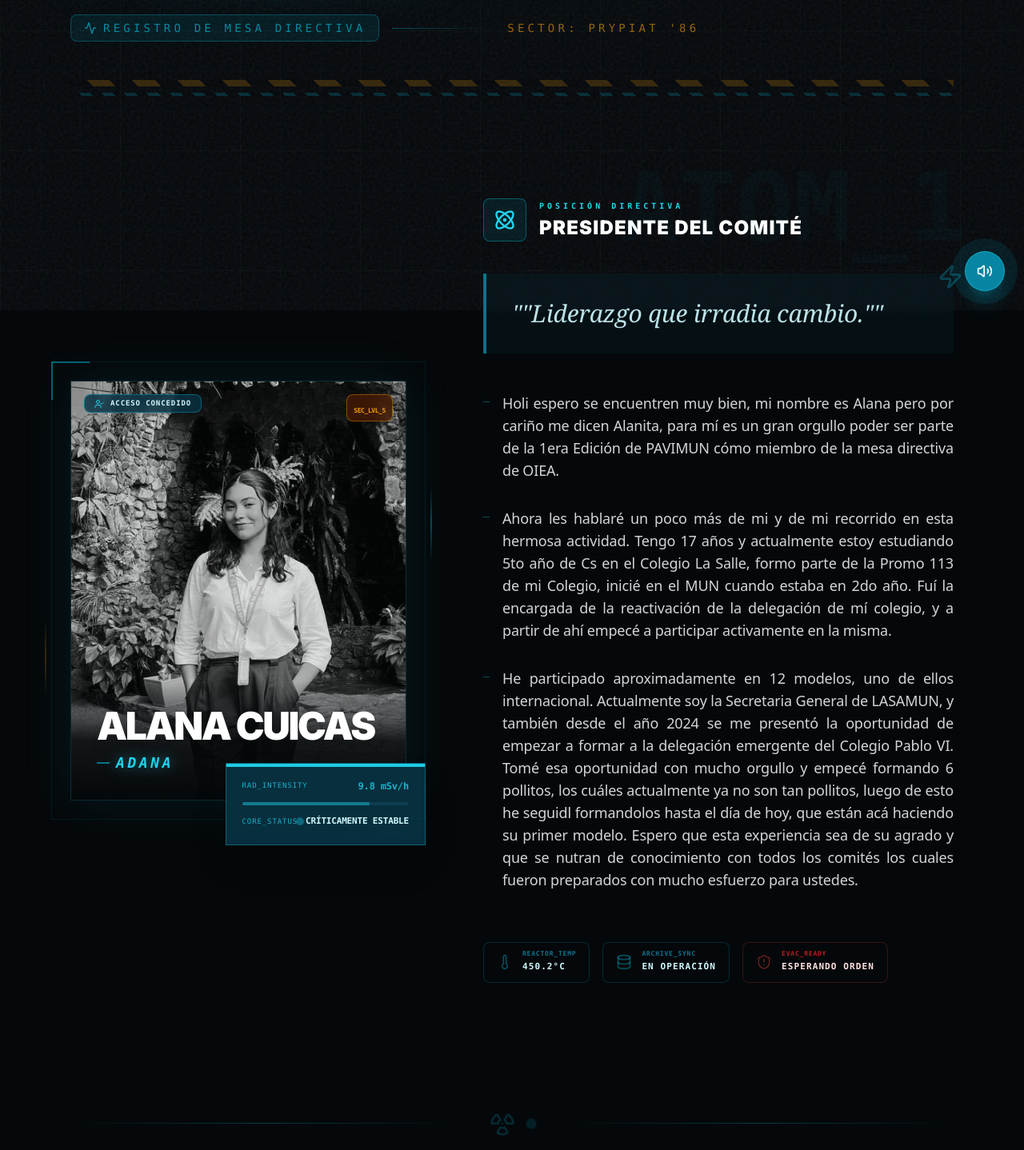
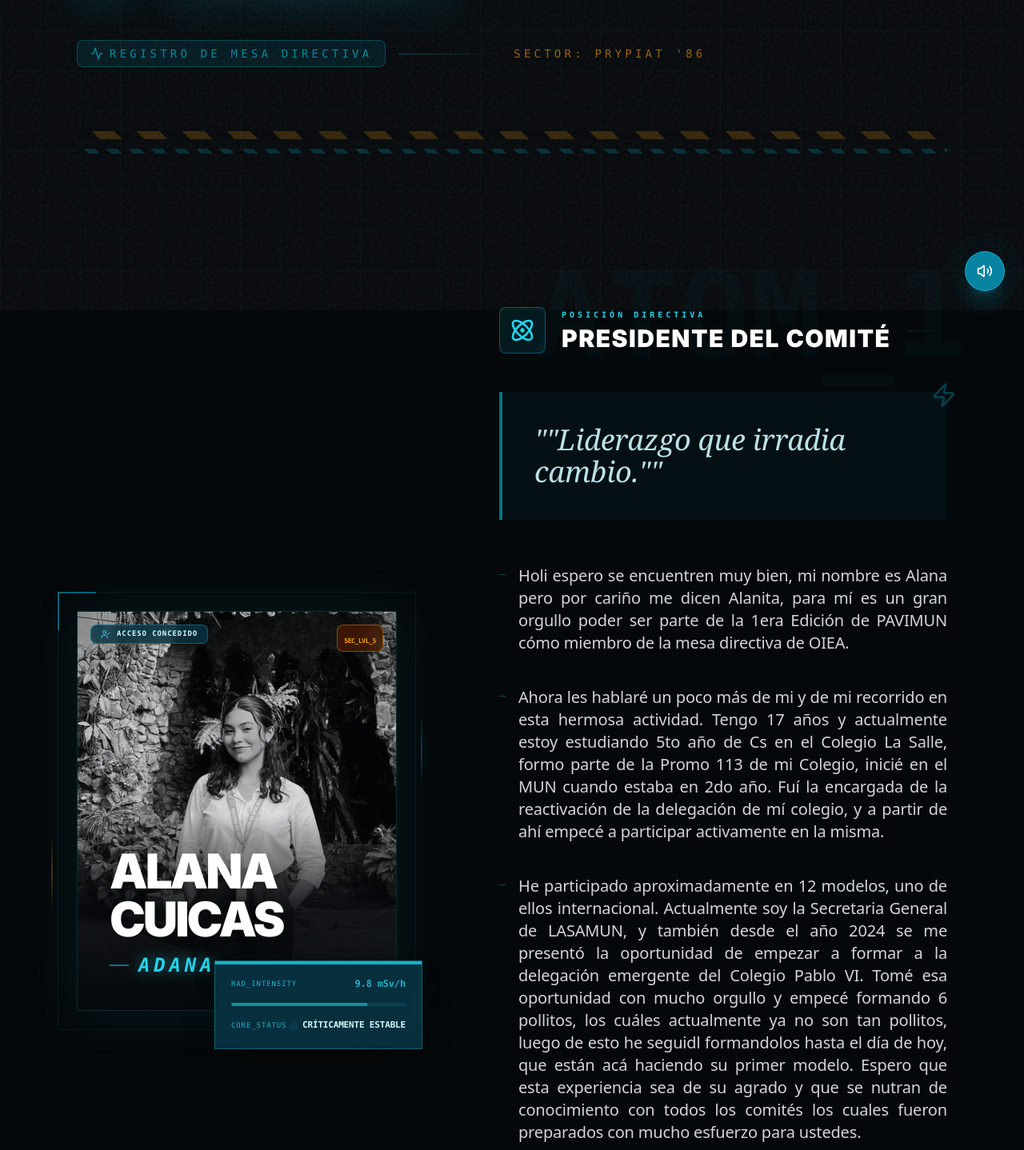
Before and after one commit to Juanctshub/pavimun, a React (Vite) app in the folder app/: page /oiea/mesa in a window 1280 px wide. Shown: the part 412-1850 px from the top of the page at 80% size. Built offline with nearby package versions, Linux system fonts and the light colour scheme.

Commit message:
Optimize MesaOIEA for mobile: adjust grid, spacing, and fix JSX structure

```diff
--- a/app/src/pages/MesaOIEA.tsx
+++ b/app/src/pages/MesaOIEA.tsx
@@ -139,26 +139,26 @@ const MesaOIEA = () => {
                 </div>
             </button>
 
-            <div className="relative z-10 max-w-6xl mx-auto px-4 sm:px-6 pt-28 sm:pt-32 lg:pt-40 pb-32">
+            <div className="relative z-10 max-w-6xl mx-auto px-6 sm:px-8 pt-32 sm:pt-36 lg:pt-44 pb-32">
 
                 {/* ── Header ── */}
                 <motion.div
                     initial={{ opacity: 0, y: -20 }}
                     animate={{ opacity: 1, y: 0 }}
                     transition={{ duration: 1 }}
-                    className="mb-20 md:mb-32 text-center md:text-left relative"
+                    className="mb-32 md:mb-48 text-center md:text-left relative"
                 >
                     <Link
                         to="/oiea"
-                        className="inline-flex items-center gap-2 text-cyan-500/60 hover:text-cyan-400 font-mono text-[10px] sm:text-xs tracking-[0.4em] mb-12 transition-colors uppercase group border border-cyan-500/20 px-6 py-2.5 bg-cyan-500/5 backdrop-blur-md rounded-sm"
+                        className="inline-flex items-center gap-2 text-cyan-500/60 hover:text-cyan-400 font-mono text-[10px] sm:text-xs tracking-[0.4em] mb-14 transition-colors uppercase group border border-cyan-500/20 px-6 py-2.5 bg-cyan-500/5 backdrop-blur-md rounded-sm"
                     >
                         <ArrowLeft className="w-4 h-4 group-hover:-translate-x-1 transition-transform" />
                         TERMINAL DE COMITÉ
                     </Link>
 
-                    <div className="flex flex-col md:flex-row items-center md:items-baseline gap-6 mb-6">
+                    <div className="flex flex-col md:flex-row items-center md:items-baseline gap-8 mb-8">
                         <div className="relative">
-                            <Radiation className="w-12 h-12 text-cyan-400 animate-spin-slow relative z-10" />
+                            <Radiation className="w-12 h-12 md:w-16 md:h-16 text-cyan-400 animate-spin-slow relative z-10" />
                             <div className="absolute inset-0 bg-cyan-500/40 blur-xl reactor-glow" />
                         </div>
                         <h1 className="text-6xl sm:text-8xl md:text-[10rem] font-black text-transparent bg-clip-text bg-gradient-to-br from-cyan-400 via-white to-blue-600 uppercase tracking-tighter leading-none italic drop-shadow-[0_0_30px_rgba(6,182,212,0.3)]">
@@ -175,14 +175,14 @@ const MesaOIEA = () => {
                     </div>
 
                     {/* Industrial Danger stripes */}
-                    <div className="mt-12 space-y-2">
-                        <div className="h-2 w-full bg-[repeating-linear-gradient(45deg,#05080a,#05080a_20px,#f59e0b_20px,#f59e0b_40px)] opacity-20" />
-                        <div className="h-1 w-full bg-[repeating-linear-gradient(45deg,#05080a,#05080a_10px,#06b6d4_10px,#06b6d4_20px)] opacity-20" />
+                    <div className="mt-16 sm:mt-20 space-y-3">
+                        <div className="h-2.5 w-full bg-[repeating-linear-gradient(45deg,#05080a,#05080a_20px,#f59e0b_20px,#f59e0b_40px)] opacity-20" />
+                        <div className="h-1.5 w-full bg-[repeating-linear-gradient(45deg,#05080a,#05080a_10px,#06b6d4_10px,#06b6d4_20px)] opacity-20" />
                     </div>
                 </motion.div>
 
                 {/* ── Profiles ── */}
-                <div className="space-y-48 lg:space-y-64">
+                <div className="space-y-56 sm:space-y-72 lg:space-y-80">
                     {authorities.map((auth, idx) => (
                         <motion.div
                             key={auth.name}
@@ -193,14 +193,14 @@ const MesaOIEA = () => {
                             className="relative group"
                         >
                             {/* Technical Overlays */}
-                            <div className={`absolute -top-12 ${idx % 2 === 0 ? '-right-4' : '-left-4'} font-mono text-[120px] font-black text-cyan-500/[0.03] select-none pointer-events-none leading-none`}>
+                            <div className={`absolute -top-16 ${idx % 2 === 0 ? '-right-6' : '-left-6'} font-mono text-[100px] sm:text-[150px] font-black text-cyan-500/[0.03] select-none pointer-events-none leading-none z-0`}>
                                 ATOM_{idx + 1}
                             </div>
 
-                            <div className={`grid grid-cols-1 lg:grid-cols-[1fr_1.4fr] gap-16 lg:gap-24 items-center ${idx % 2 === 1 ? 'lg:grid-cols-[1.4fr_1fr]' : ''}`}>
+                            <div className={`grid grid-cols-1 lg:grid-cols-[1fr_1.4fr] gap-20 sm:gap-24 lg:gap-32 items-center ${idx % 2 === 1 ? 'lg:grid-cols-[1.4fr_1fr]' : ''}`}>
 
                                 {/* Photo Container */}
-                                <div className={`relative ${idx % 2 === 1 ? 'lg:order-2' : ''}`}>
+                                <div className={`relative z-10 ${idx % 2 === 1 ? 'lg:order-2' : ''}`}>
                                     {/* Tech Borders - Cherenkov Blue */}
                                     <div className="absolute -inset-6 border border-cyan-500/10 pointer-events-none group-hover:border-cyan-500/30 transition-all duration-700" />
                                     <div className="absolute -top-6 -left-6 w-12 h-12 border-t-2 border-l-2 border-cyan-500/50" />
@@ -211,7 +211,7 @@ const MesaOIEA = () => {
                                     <div className="absolute -left-8 bottom-1/4 h-24 w-[2px] bg-gradient-to-b from-transparent via-amber-500/40 to-transparent animate-pulse delay-1000" />
 
                                     {/* Main Image */}
-                                    <div className="relative aspect-[4/5] overflow-hidden bg-[#0a0a0a] border border-cyan-500/20 shadow-[0_0_60px_rgba(6,182,212,0.1)]">
+                                    <div className="relative aspect-[4/5] overflow-hidden bg-[#0a0a0a] border border-cyan-500/20 shadow-[0_0_60px_rgba(6,182,212,0.1)] mx-auto lg:mx-0 max-w-[450px]">
                                         <img
                                             src={auth.image}
                                             alt={auth.name}
@@ -222,7 +222,7 @@ const MesaOIEA = () => {
                                         <div className="absolute inset-0 bg-[linear-gradient(rgba(6,182,212,0.05)_1px,transparent_1px)] bg-[size:100%_3px] pointer-events-none opacity-40" />
 
                                         {/* Labels moved to solve overlap */}
-                                        <div className="absolute top-0 inset-x-0 p-4 flex justify-between items-start pointer-events-none">
+                                        <div className="absolute top-0 inset-x-0 p-4 flex justify-between items-start pointer-events-none z-20">
                                             <div className="flex items-center gap-2 px-3 py-1 bg-cyan-950/80 border border-cyan-500/40 backdrop-blur-sm rounded-sm">
                                                 <UserCheck className="w-3 h-3 text-cyan-400" />
                                                 <span className="text-[9px] font-mono tracking-widest text-cyan-100 uppercase font-bold">ACCESO CONCEDIDO</span>
@@ -233,14 +233,14 @@ const MesaOIEA = () => {
                                         </div>
 
                                         {/* Identity Detail Area */}
-                                        <div className="absolute bottom-0 inset-x-0 p-8 bg-gradient-to-t from-[#05080a] via-[#05080a]/90 to-transparent">
-                                            <h2 className="text-4xl sm:text-5xl font-black text-white uppercase tracking-tighter leading-none mb-2 drop-shadow-lg">
+                                        <div className="absolute bottom-0 inset-x-0 p-8 sm:p-10 bg-gradient-to-t from-[#05080a] via-[#05080a]/90 to-transparent z-20">
+                                            <h2 className="text-4xl sm:text-6xl font-black text-white uppercase tracking-tighter leading-none mb-3 drop-shadow-lg">
                                                 {auth.name}
                                             </h2>
                                             {auth.alias && (
-                                                <div className="flex items-center gap-2">
-                                                    <div className="h-[2px] w-4 bg-cyan-500/60" />
-                                                    <p className="text-cyan-400 font-mono text-lg tracking-[0.2em] font-bold italic uppercase drop-shadow-[0_0_8px_rgba(34,211,238,0.5)]">
+                                                <div className="flex items-center gap-3">
+                                                    <div className="h-[2px] w-6 bg-cyan-500/60" />
+                                                    <p className="text-cyan-400 font-mono text-xl sm:text-2xl tracking-[0.2em] font-bold italic uppercase drop-shadow-[0_0_8px_rgba(34,211,238,0.5)]">
                                                         {auth.alias}
                                                     </p>
                                                 </div>
@@ -249,9 +249,9 @@ const MesaOIEA = () => {
                                     </div>
 
                                     {/* Data Visualizer (Cyberdeck style) */}
-                                    <div className={`absolute -bottom-10 md:-bottom-14 ${idx % 2 === 0 ? '-right-6' : '-left-6'} z-20 bg-cyan-950/90 backdrop-blur-xl border border-cyan-400/30 p-5 min-w-[240px] shadow-2xl overflow-hidden`}>
+                                    <div className={`absolute -bottom-8 md:-bottom-12 ${idx % 2 === 0 ? '-right-4 sm:-right-8' : '-left-4 sm:-left-8'} z-30 bg-cyan-950/90 backdrop-blur-xl border border-cyan-400/30 p-5 min-w-[200px] sm:min-w-[260px] shadow-2xl overflow-hidden`}>
                                         <div className="absolute top-0 left-0 w-full h-1 bg-cyan-400 animate-pulse" />
-                                        <div className="space-y-3">
+                                        <div className="space-y-4">
                                             <div className="flex justify-between items-center text-cyan-400/80">
                                                 <span className="text-[9px] font-mono tracking-widest uppercase">RAD_INTENSITY</span>
                                                 <span className="text-xs font-mono font-black">{auth.stats.level}</span>
@@ -261,7 +261,7 @@ const MesaOIEA = () => {
                                             </div>
                                             <div className="flex justify-between items-center text-cyan-400/80">
                                                 <span className="text-[9px] font-mono tracking-widest uppercase">CORE_STATUS</span>
-                                                <span className="text-[11px] font-mono text-cyan-100 font-bold flex items-center gap-1">
+                                                <span className="text-[11px] font-mono text-cyan-100 font-bold flex items-center gap-2">
                                                     <span className="w-1.5 h-1.5 rounded-full bg-cyan-400 animate-ping" />
                                                     {auth.stats.status}
                                                 </span>
@@ -271,57 +271,58 @@ const MesaOIEA = () => {
                                 </div>
 
                                 {/* Content Section */}
-                                <div className={`${idx % 2 === 1 ? 'lg:order-1' : ''}`}>
-                                    <div className="flex items-center gap-4 mb-10">
+                                <div className={`z-10 text-center lg:text-left ${idx % 2 === 1 ? 'lg:order-1' : ''}`}>
+                                    <div className="flex flex-col lg:flex-row items-center gap-5 mb-12">
                                         <div className="p-3 bg-cyan-500/10 border border-cyan-500/40 rounded-sm relative group/icon">
                                             <div className="absolute inset-0 bg-cyan-400/20 blur-md opacity-0 group-hover/icon:opacity-100 transition-opacity" />
-                                            <Atom className="w-7 h-7 text-cyan-400 relative z-10" />
+                                            <Atom className="w-8 h-8 text-cyan-400 relative z-10" />
                                         </div>
                                         <div className="flex flex-col">
                                             <span className="text-cyan-400 font-mono text-[10px] tracking-[0.4em] font-black uppercase mb-1">POSICIÓN DIRECTIVA</span>
-                                            <h3 className="text-2xl font-black text-white uppercase tracking-wider">{auth.role}</h3>
+                                            <h3 className="text-2xl sm:text-3xl font-black text-white uppercase tracking-wider">{auth.role}</h3>
                                         </div>
+                                        <div className="hidden lg:block h-[1px] flex-1 bg-gradient-to-r from-cyan-500/20 to-transparent" />
                                     </div>
 
                                     {/* Motto with Cherenkov blue highlight */}
-                                    <div className="mb-12 relative p-8 bg-cyan-500/5 border-l-4 border-cyan-500/60 backdrop-blur-sm">
+                                    <div className="mb-14 relative p-8 sm:p-10 bg-cyan-500/5 border-l-4 border-cyan-500/60 backdrop-blur-sm">
                                         <Zap className="absolute -top-3 -right-3 w-8 h-8 text-cyan-500/30" />
-                                        <p className="text-2xl sm:text-3xl font-serif italic text-cyan-100/90 leading-tight">
+                                        <p className="text-2xl sm:text-3xl md:text-4xl font-serif italic text-cyan-100/90 leading-tight">
                                             "{auth.motto}"
                                         </p>
                                     </div>
 
                                     {/* Bio Text */}
-                                    <div className="space-y-8 relative">
+                                    <div className="space-y-10 relative">
                                         {auth.bio.map((para, pIdx) => (
-                                            <p key={pIdx} className="text-zinc-300 text-base sm:text-lg leading-relaxed text-justify relative pl-6 group/bio">
-                                                <span className="absolute left-0 top-3 w-2 h-[1px] bg-cyan-500/40 group-hover/bio:w-4 group-hover/bio:bg-cyan-400 transition-all duration-300" />
+                                            <p key={pIdx} className="text-zinc-300 text-base sm:text-lg md:text-xl leading-relaxed text-justify relative lg:pl-6 group/bio">
+                                                <span className="hidden lg:block absolute left-0 top-3 w-2 h-[1px] bg-cyan-500/40 group-hover/bio:w-4 group-hover/bio:bg-cyan-400 transition-all duration-300" />
                                                 {para}
                                             </p>
                                         ))}
                                     </div>
 
                                     {/* Industrial Decoration elements (Blue focused) */}
-                                    <div className="mt-16 grid grid-cols-2 sm:flex sm:flex-wrap gap-4">
-                                        <div className="flex items-center gap-3 border border-cyan-500/20 px-4 py-2.5 rounded-sm bg-[#05080a] group/stat hover:border-cyan-500/50 transition-colors">
-                                            <Thermometer className="w-5 h-5 text-cyan-500/40 group-hover:text-cyan-400" />
-                                            <div>
-                                                <div className="text-[8px] font-mono text-cyan-700 uppercase tracking-widest font-black leading-none mb-1">REACTOR_TEMP</div>
-                                                <div className="text-[11px] font-mono text-cyan-100 uppercase tracking-widest font-bold">450.2°C</div>
+                                    <div className="mt-20 grid grid-cols-1 sm:grid-cols-2 lg:flex lg:flex-wrap gap-5 justify-center lg:justify-start">
+                                        <div className="flex items-center gap-4 border border-cyan-500/20 px-5 py-3 rounded-sm bg-[#05080a] group/stat hover:border-cyan-500/50 transition-colors">
+                                            <Thermometer className="w-6 h-6 text-cyan-500/40 group-hover:text-cyan-400" />
+                                            <div className="text-left">
+                                                <div className="text-[9px] font-mono text-cyan-700 uppercase tracking-widest font-black leading-none mb-1">REACTOR_TEMP</div>
+                                                <div className="text-[12px] font-mono text-cyan-100 uppercase tracking-widest font-bold">450.2°C</div>
                                             </div>
                                         </div>
-                                        <div className="flex items-center gap-3 border border-cyan-500/20 px-4 py-2.5 rounded-sm bg-[#05080a] group/stat hover:border-cyan-500/50 transition-colors">
-                                            <Database className="w-5 h-5 text-cyan-500/40 group-hover:text-cyan-400" />
-                                            <div>
-                                                <div className="text-[8px] font-mono text-cyan-700 uppercase tracking-widest font-black leading-none mb-1">ARCHIVE_SYNC</div>
-                                                <div className="text-[11px] font-mono text-cyan-100 uppercase tracking-widest font-bold">EN OPERACIÓN</div>
+                                        <div className="flex items-center gap-4 border border-cyan-500/20 px-5 py-3 rounded-sm bg-[#05080a] group/stat hover:border-cyan-500/50 transition-colors">
+                                            <Database className="w-6 h-6 text-cyan-500/40 group-hover:text-cyan-400" />
+                                            <div className="text-left">
+                                                <div className="text-[9px] font-mono text-cyan-700 uppercase tracking-widest font-black leading-none mb-1">ARCHIVE_SYNC</div>
+                                                <div className="text-[12px] font-mono text-cyan-100 uppercase tracking-widest font-bold">EN OPERACIÓN</div>
                                             </div>
                                         </div>
-                                        <div className="flex items-center gap-3 border border-red-500/20 px-4 py-2.5 rounded-sm bg-[#05080a] group/stat hover:border-red-500/50 transition-colors col-span-2 sm:col-auto">
-                                            <ShieldAlert className="w-5 h-5 text-red-500/40 group-hover:text-red-400 animate-pulse" />
-                                            <div>
-                                                <div className="text-[8px] font-mono text-red-700 uppercase tracking-widest font-black leading-none mb-1">EVAC_READY</div>
-                                                <div className="text-[11px] font-mono text-red-100 uppercase tracking-widest font-bold">ESPERANDO ORDEN</div>
+                                        <div className="flex items-center gap-4 border border-red-500/20 px-5 py-3 rounded-sm bg-[#05080a] group/stat hover:border-red-500/50 transition-colors">
+                                            <ShieldAlert className="w-6 h-6 text-red-500/40 group-hover:text-red-400 animate-pulse" />
+                                            <div className="text-left">
+                                                <div className="text-[9px] font-mono text-red-700 uppercase tracking-widest font-black leading-none mb-1">EVAC_READY</div>
+                                                <div className="text-[12px] font-mono text-red-100 uppercase tracking-widest font-bold">ESPERANDO ORDEN</div>
                                             </div>
                                         </div>
                                     </div>
@@ -330,11 +331,11 @@ const MesaOIEA = () => {
 
                             {/* Separator ornament */}
                             {idx < authorities.length - 1 && (
-                                <div className="mt-40 w-full flex items-center gap-10">
+                                <div className="mt-56 sm:mt-72 w-full flex items-center gap-14">
                                     <div className="h-[1px] flex-1 bg-gradient-to-r from-transparent via-cyan-500/30 to-transparent" />
-                                    <div className="flex items-center gap-4">
-                                        <Radiation className="w-8 h-8 text-cyan-500/20" />
-                                        <div className="w-2 h-2 rounded-full bg-cyan-500/40 animate-ping" />
+                                    <div className="flex items-center gap-5">
+                                        <Radiation className="w-10 h-10 text-cyan-500/20" />
+                                        <div className="w-2.5 h-2.5 rounded-full bg-cyan-500/40 animate-ping" />
                                     </div>
                                     <div className="h-[1px] flex-1 bg-gradient-to-l from-transparent via-cyan-500/30 to-transparent" />
                                 </div>
@@ -347,30 +348,30 @@ const MesaOIEA = () => {
                 <motion.div
                     initial={{ opacity: 0 }}
                     whileInView={{ opacity: 1 }}
-                    className="mt-56 border-t border-cyan-500/20 pt-20 relative"
+                    className="mt-64 border-t border-cyan-500/20 pt-24 relative"
                 >
-                    <div className="absolute top-0 left-0 w-32 h-1 bg-cyan-400/40" />
+                    <div className="absolute top-0 left-0 w-48 h-1 bg-cyan-400/40" />
 
-                    <div className="flex flex-col md:flex-row justify-between items-center gap-12">
-                        <div className="flex items-center gap-6 group max-w-md">
-                            <div className="relative">
-                                <AlertTriangle className="w-14 h-14 text-cyan-400 animate-pulse relative z-10" />
+                    <div className="flex flex-col md:flex-row justify-between items-center gap-16">
+                        <div className="flex flex-col sm:flex-row items-center gap-8 group max-w-lg text-center sm:text-left">
+                            <div className="relative shrink-0">
+                                <AlertTriangle className="w-16 h-16 text-cyan-400 animate-pulse relative z-10" />
                                 <div className="absolute inset-0 bg-cyan-400/20 blur-xl animate-pulse" />
                             </div>
-                            <div className="space-y-1">
-                                <h4 className="font-black text-white uppercase tracking-[0.3em] text-lg leading-tight">ZONA DE EXCLUSIÓN</h4>
-                                <p className="text-[11px] font-mono text-cyan-500/70 uppercase leading-relaxed text-justify">
-                                    COMITÉ OIEA: SE REQUIERE PROTECCIÓN ACADÉMICA NIVEL 4. CUALQUIER FALLO EN EL DEBATE RESULTARÁ EN COLAPSO DEL PROTOCOLO.
+                            <div className="space-y-3">
+                                <h4 className="font-black text-white uppercase tracking-[0.3em] text-xl leading-tight">ZONA DE EXCLUSIÓN</h4>
+                                <p className="text-[11px] sm:text-xs font-mono text-cyan-500/70 uppercase leading-relaxed text-justify">
+                                    COMITÉ OIEA: SE REQUIERE PROTECCIÓN ACADÉMICA NIVEL 4. CUALQUIER FALLO EN EL DEBATE RESULTARÁ EN COLAPSO DEL PROTOCOLO DE SEGURIDAD NUCLEAR INTERNACIONAL.
                                 </p>
                             </div>
                         </div>
 
-                        <div className="text-center md:text-right space-y-4">
-                            <div className="inline-block px-4 py-1.5 border border-cyan-500/30 bg-cyan-500/5 font-mono text-cyan-400 text-[10px] tracking-widest uppercase">
+                        <div className="text-center md:text-right space-y-6">
+                            <div className="inline-block px-5 py-2 border border-cyan-500/30 bg-cyan-500/5 font-mono text-cyan-400 text-[11px] tracking-[0.3em] uppercase rounded-sm">
                                 STATUS_CHECK: PAVIMUN_PROD_SERVER_OK
                             </div>
-                            <p className="font-mono text-[9px] text-zinc-700 uppercase tracking-[0.6em] whitespace-nowrap">
-                                001 011 110 001 101 010 110 001 011 110
+                            <p className="font-mono text-[10px] text-zinc-700 uppercase tracking-[0.6em] whitespace-nowrap overflow-hidden opacity-50">
+                                001 011 110 001 101 010 110 001 011 110 111 000
                             </p>
                         </div>
                     </div>
```
